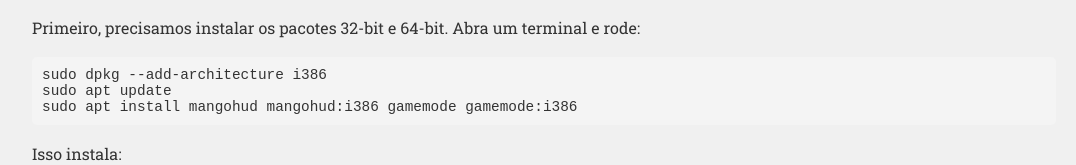
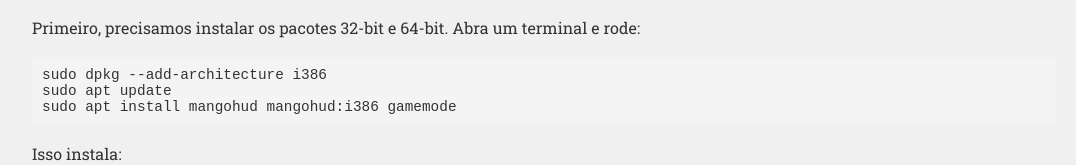
Before and after one commit to fagnerpatricio/debian-gamer, a plain HTML site: page index.html in a window 1280 px wide. Shown: the part 295-460 px from the top of the page, without its empty margins (96-1172 px from the left). Drawn offline with Linux system fonts and the light colour scheme.

Commit message:
Update index.html

```diff
--- a/index.html
+++ b/index.html
@@ -135,7 +135,7 @@
 
     <pre><code>sudo dpkg --add-architecture i386
 sudo apt update
-sudo apt install mangohud mangohud:i386 gamemode gamemode:i386</code></pre>
+sudo apt install mangohud mangohud:i386 gamemode</code></pre>
 
     <p>Isso instala:</p>
     <ul>
```
